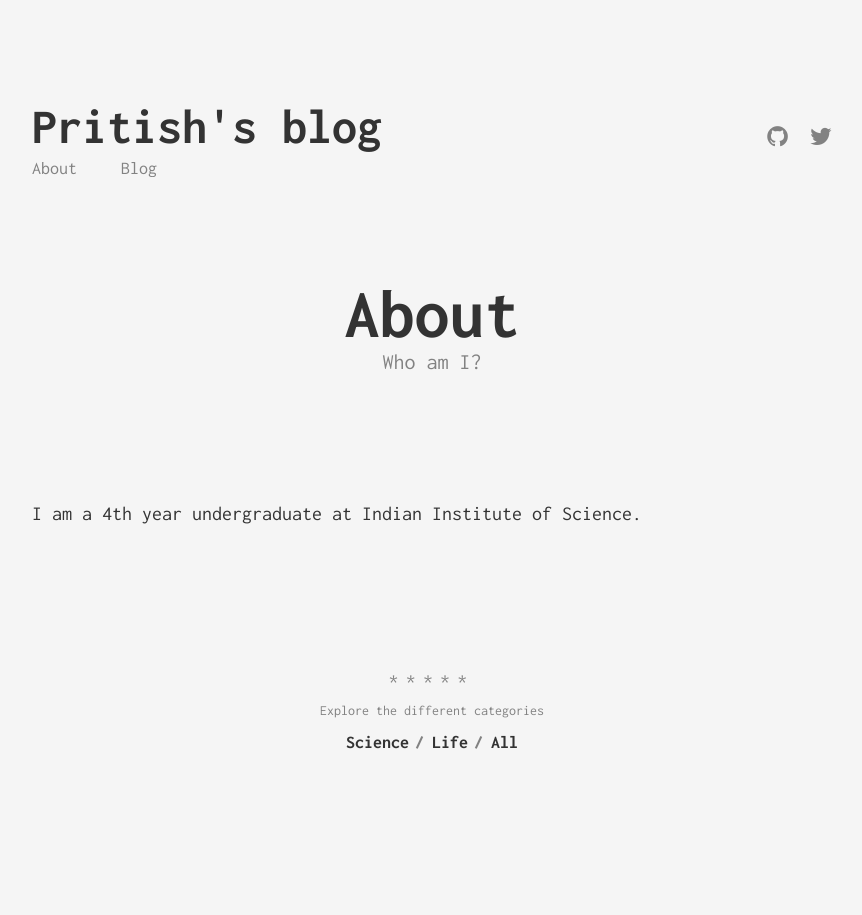
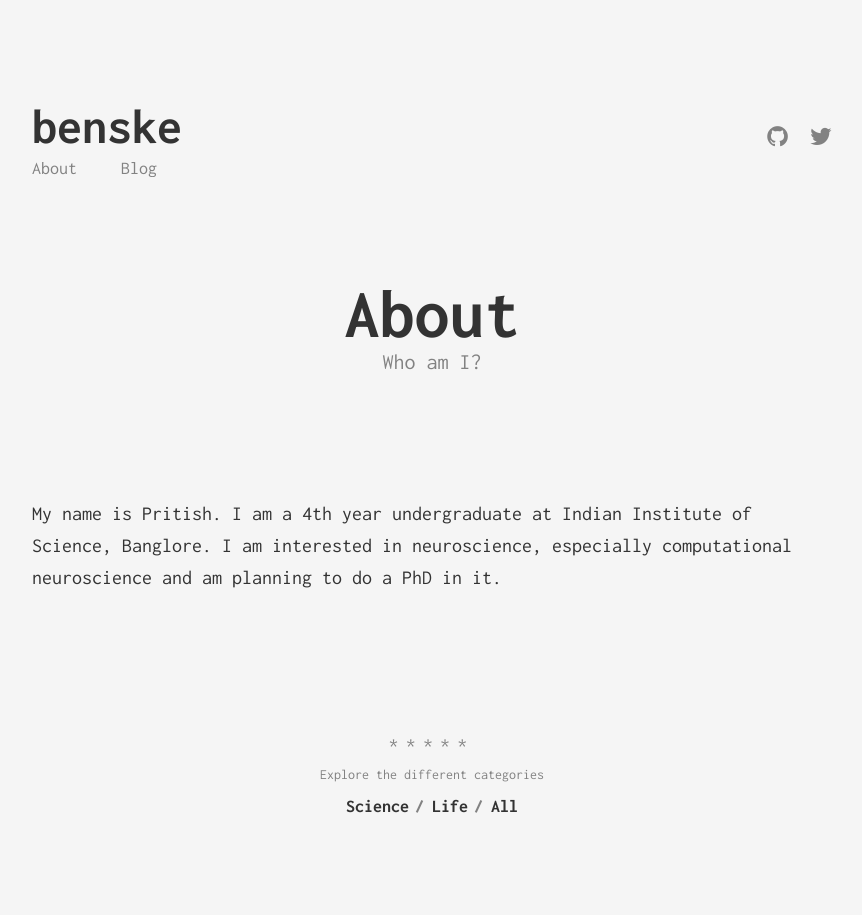
Before and after one commit to iampritishpatil/iampritishpatil.github.io, a Jekyll site: the page built from about.md, in a window 1280 px wide. Shown: the whole page, without its empty margins (208-1070 px from the left). Built offline with Jekyll 4.4.1, drawn with Linux system fonts in a browser that asks for light colours.

Commit message:
more in about, gave blog a name

```diff
--- a/_config.yml
+++ b/_config.yml
@@ -1,5 +1,5 @@
 # Site settings
-title: Pritish's blog
+title: benske
 description: I am setting up this blog to collect my thoughts
 
 baseurl: "" # the subpath of your site, e.g. /blog/
--- a/about.md
+++ b/about.md
@@ -5,4 +5,4 @@ subtitle: Who am I?
 permalink: /about/
 ---
 
-I am a 4th year undergraduate at Indian Institute of Science.
+My name is Pritish. I am a 4th year undergraduate at Indian Institute of Science, Banglore. I am interested in neuroscience, especially computational neuroscience and am planning to do a PhD in it.
--- a/index.html
+++ b/index.html
@@ -1,7 +1,7 @@
 ---
 layout: page
-title: Blog
-subtitle: List of blog posts
+title: benske
+subtitle: A blog of science and life by Pritish Patil
 ---
 
 <ul class="list-posts">
```
Also changed, not shown: 9 other files.
